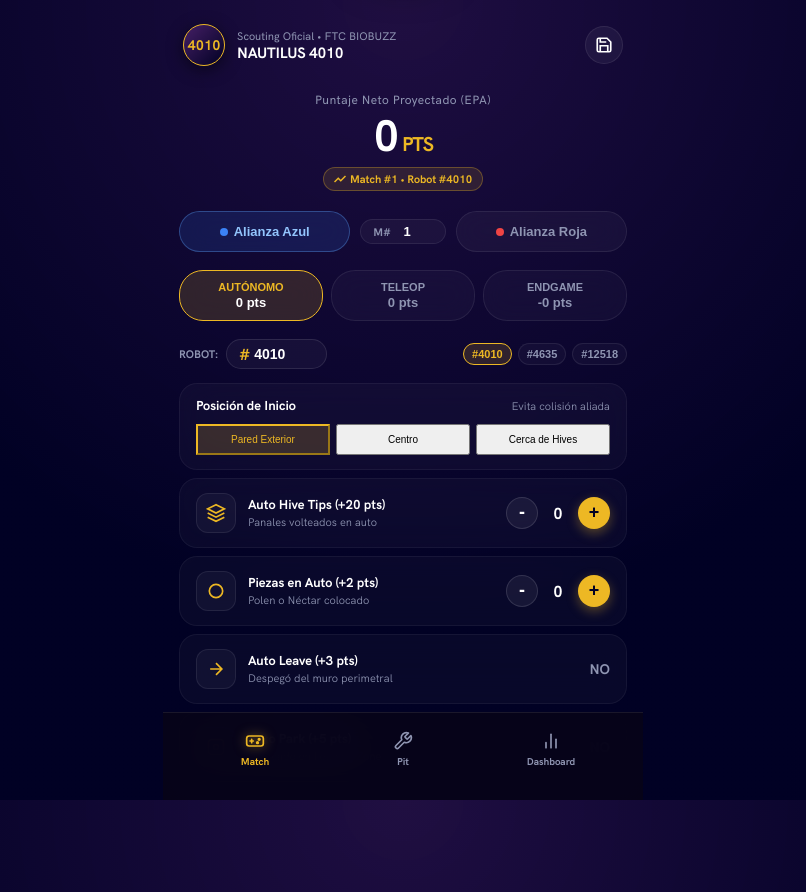
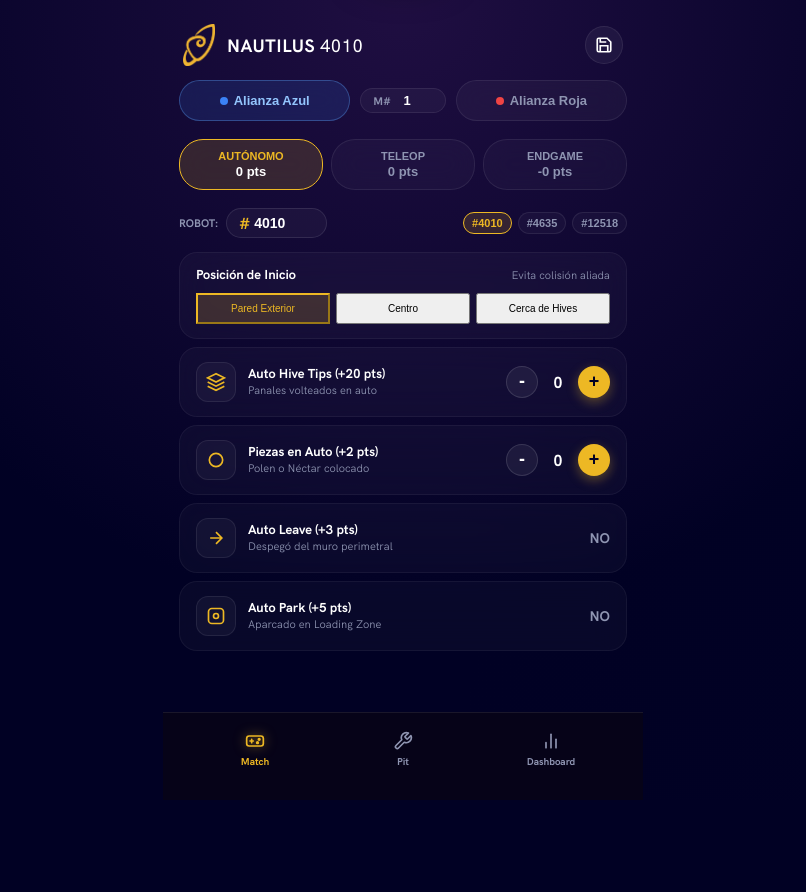
Before and after one commit to Mrmyms/Naunarock, a Next.js app: page / in a window 1280 px wide. Shown: the whole page, without its empty margins (237-1043 px from the left). After the commit the page ends 800 px from the top, so only its background shows below. Built offline with nearby package versions, Linux system fonts and the light colour scheme.

Commit message:
refactor(ui): remove EPA hero block and use official Nautilus 4010 logo in header

```diff
--- a/src/app/page.tsx
+++ b/src/app/page.tsx
@@ -158,16 +158,13 @@ export default function MatchScoutingPage() {
       {/* Header Web Móvil */}
       <div className="fintech-header" style={{ padding: '8px 4px 14px 4px' }}>
         <div className="user-profile-badge">
-          <div className="avatar-circle">
-            <span>4010</span>
-          </div>
-          <div>
-            <div style={{ fontSize: '11px', color: 'var(--nautilus-gray)', fontWeight: 500 }}>
-              Scouting Oficial • FTC BIOBUZZ
-            </div>
-            <div style={{ fontSize: '15px', fontWeight: 800, color: 'var(--nautilus-white)', letterSpacing: '-0.2px' }}>
-              NAUTILUS 4010
-            </div>
+          <img
+            src="/brand/nautilus-logo.png"
+            alt="Logo Nautilus 4010"
+            style={{ width: '32px', height: '42px', objectFit: 'contain' }}
+          />
+          <div style={{ fontSize: '18px', fontWeight: 700, color: 'var(--nautilus-white)', letterSpacing: '0.5px' }}>
+            NAUTILUS <span style={{ fontWeight: 500 }}>4010</span>
           </div>
         </div>
 
@@ -183,21 +180,6 @@ export default function MatchScoutingPage() {
             <polyline points="7 3 7 8 15 8" />
           </svg>
         </button>
-      </div>
-
-      {/* Hero Score Card */}
-      <div className="hero-balance-section">
-        <div className="hero-balance-label">Puntaje Neto Proyectado (EPA)</div>
-        <div className="hero-balance-amount">
-          <span>{netScore}</span>
-          <span style={{ fontSize: '20px', color: 'var(--nautilus-gold)', fontWeight: 700 }}>PTS</span>
-        </div>
-        <div className="hero-balance-badge">
-          <svg width="12" height="12" viewBox="0 0 24 24" fill="none" stroke="currentColor" strokeWidth="3">
-            <polyline points="23 6 13.5 15.5 8.5 10.5 1 18" />
-          </svg>
-          <span>Match #{match} • Robot #{team}</span>
-        </div>
       </div>
 
       {/* Alianza & Match Info */}
```
Also changed, not shown: public/brand/nautilus-logo.png (added).
